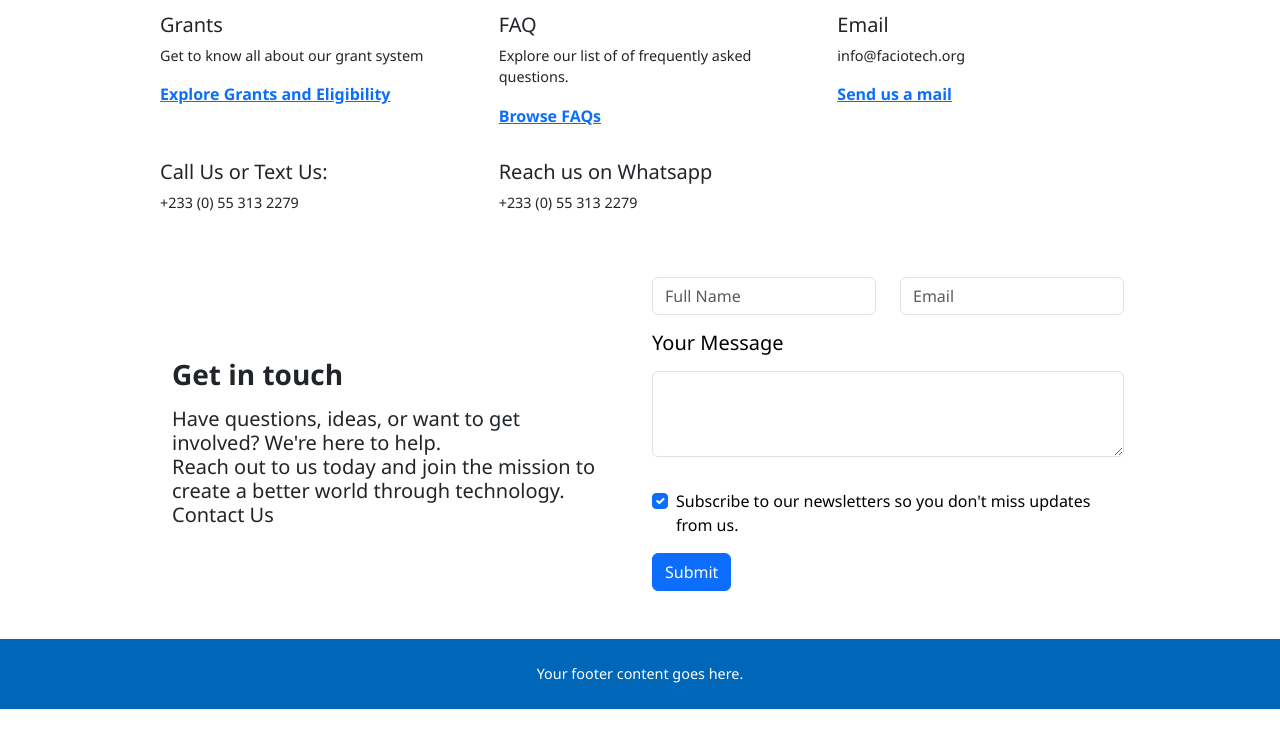
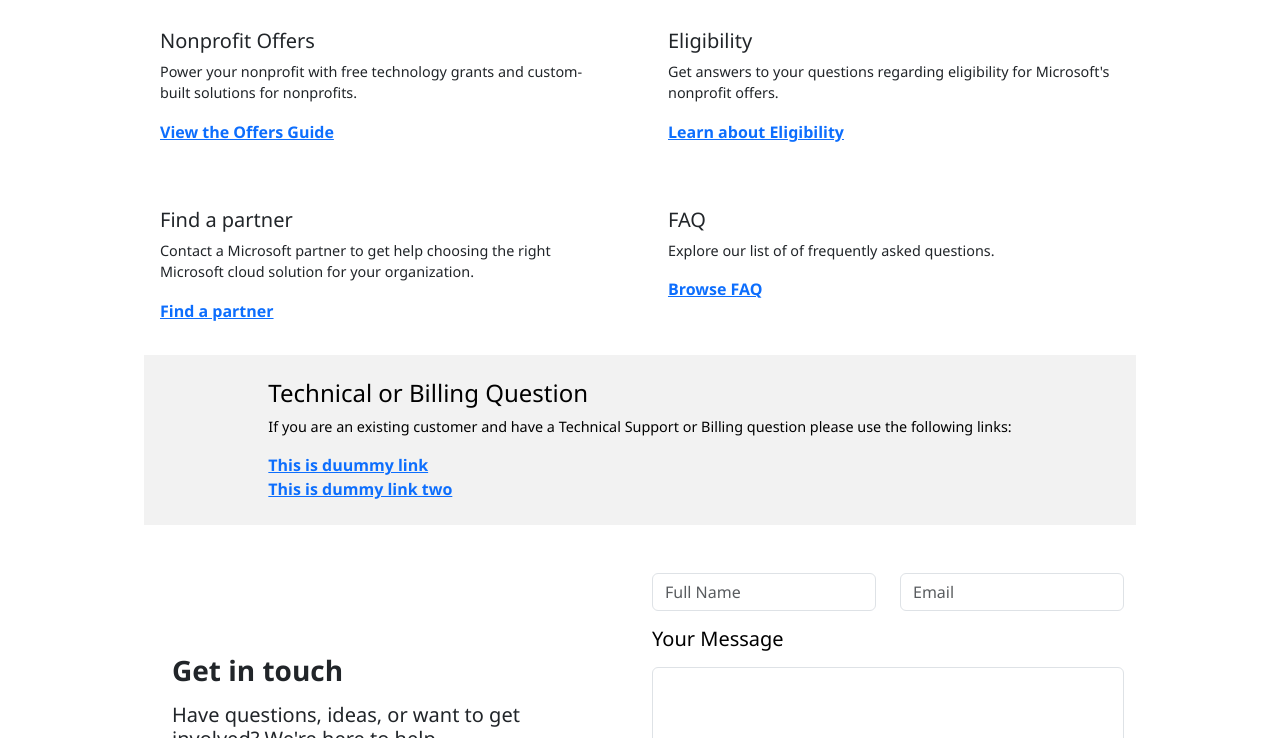
Before and after one commit to NanaTutu/faciotech.github.io, a plain HTML site: page contact_us.html in a window 1280 px wide. Shown: the part 362-1100 px from the top of the page. Before the commit the page ends 1071 px from the top, so only its background shows below. Drawn offline with Linux system fonts and the light colour scheme.

Commit message:
contact_us-12-02-2024
pushing to continue at home

```diff
--- a/assets/css/style.css
+++ b/assets/css/style.css
@@ -175,12 +175,16 @@ h5 span{
     background-color: #0067B8;
   }
 
-  /* Contact Us */
+  /* Contact Us Page*/
   .banner {
     height: 300px; /* Adjust height as needed */
     background-size: cover;
     background-position: center;
     position: relative;
+}
+
+.tech-bill{
+  background-color: #f2f2f2;
 }
 
 .banner-text {
--- a/contact_us.html
+++ b/contact_us.html
@@ -85,58 +85,60 @@
 
       <div class="cotainer flex-grow-1">
         <div class="row">
-          <div class="col-lg-4 col-md-4 col-sm-6">
+          <div class="col-lg-6 col-md-4 col-sm-6 my-3">
             <div class="card border-0">
               <div class="card-body">
-                <h5 class="card-title">Grants</h5>
-                <p class="card-text">Get to know all about our grant system</p>
-                      <a href="#" >Explore Grants and Eligibility</a>
+                <h5 class="card-title">Nonprofit Offers</h5>
+                <p class="card-text">Power your nonprofit with free technology grants and custom-built solutions for nonprofits.</p>
+                      <a href="#" >View the Offers Guide</a>
               </div>
             </div>
           </div>
 
-          <div class="col-lg-4 col-md-4 col-sm-6">
+          <div class="col-lg-6 col-md-4 col-sm-6 my-3">
+            <div class="card border-0">
+              <div class="card-body">
+                <h5 class="card-title">Eligibility</h5>
+                    <p class="card-text">Get answers to your questions regarding eligibility for Microsoft's nonprofit offers.</p>
+                      <a href="#" >Learn about Eligibility</a>
+              </div>
+            </div>
+          </div>
+
+          <div class="col-lg-6 col-md-4 col-sm-6 my-3">
+            <div class="card border-0">
+              <div class="card-body">
+                <h5 class="card-title">Find a partner</h5>
+                    <p class="card-text">Contact a Microsoft partner to get help choosing the right Microsoft cloud solution for your organization.</p>
+                      <a href="#" >Find a partner</a>
+              </div>
+            </div>
+          </div>
+
+          <div class="col-lg-6 col-md-4 col-sm-6 my-3">
             <div class="card border-0">
               <div class="card-body">
                 <h5 class="card-title">FAQ</h5>
                     <p class="card-text">Explore our list of of frequently asked questions.</p>
-                      <a href="#" >Browse FAQs</a>
-              </div>
-            </div>
-          </div>
-
-          <div class="col-lg-4 col-md-4 col-sm-6">
-            <div class="card border-0">
-              <div class="card-body">
-                <h5 class="card-title">Email</h5>
-                    <p class="card-text">info@faciotech.org</p>
-                      <a href="#" >Send us a mail</a>
-              </div>
-            </div>
-          </div>
-
-          <div class="col-lg-4 col-md-4 col-sm-6">
-            <div class="card border-0">
-              <div class="card-body">
-                <h5 class="card-title">Call Us or Text  Us:</h5>
-                      <p class="card-text">+233 (0) 55 313 2279</p>
-                          <!-- <a href="#" >Read More on Technologies for Social Cause</a> -->
-              </div>
-            </div>
-          </div>
-
-          <div class="col-lg-4 col-md-4 col-sm-6">
-            <div class="card border-0">
-              <div class="card-body">
-                <h5 class="card-title">Reach us on Whatsapp</h5>
-                      <p class="card-text">+233 (0) 55 313 2279</p>
-                          <!-- <a href="#" >Read More on SDG Support</a> -->
+                    <a href="#" >Browse FAQ</a>
               </div>
             </div>
           </div>
 
         </div>
       </div>
+
+      <!-- Technical Billing -->
+      <div class="container-fluid tech-bill d-flex justify-content-center py-4">
+        <div class="row">
+            <div class="col text-left text-center-md">
+                <h4>Technical or Billing Question</h4>
+                <p>If you are an existing customer and have a Technical Support or Billing question please use the following links:</p>
+                <a href="#" >This is duummy link</a></br>
+                <a href="#" >This is dummy link two</a>
+            </div>
+        </div>
+    </div>
 
         <div class="container-fluid my-5">
             <div class="row">
```
